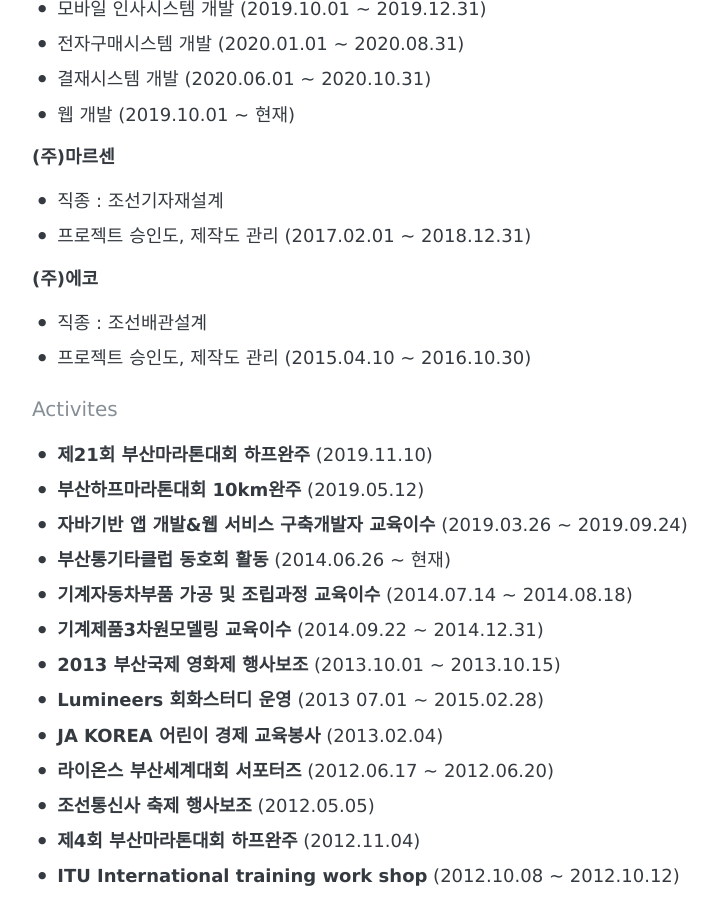
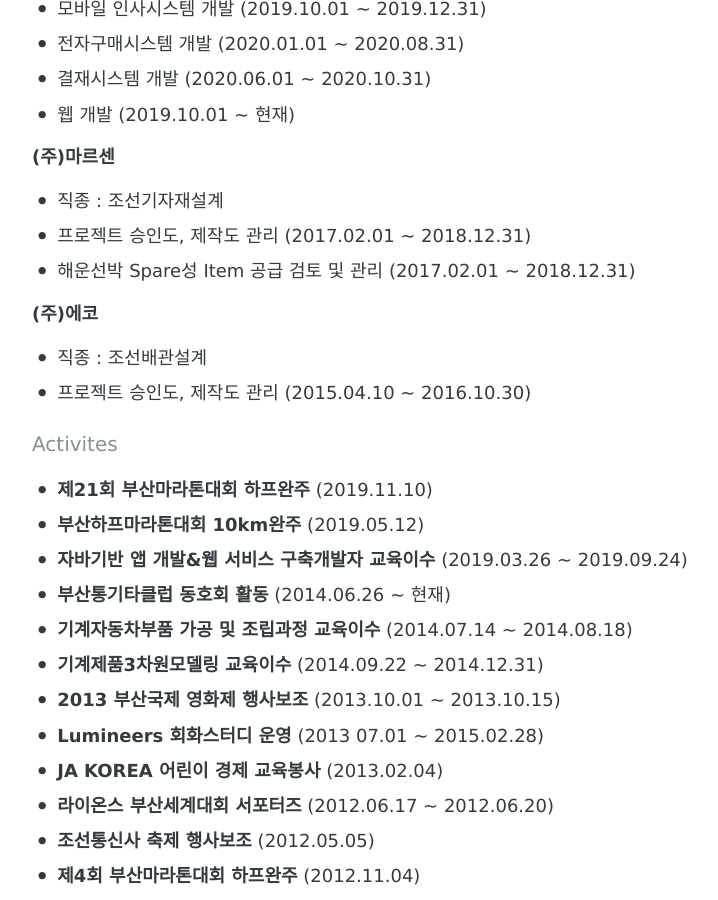
Before and after one commit to donmuk/donmuk.github.io, a Jekyll site: the page built from about.md, in a window 1280 px wide and 900 px high, scrolled down 603 px. Shown: the whole window, without its empty margins (248-966 px from the left). Built offline with Jekyll 4.4.1, drawn with Linux system fonts in a browser that asks for light colours.

Commit message:
Update about.md

```diff
--- a/about.md
+++ b/about.md
@@ -32,6 +32,7 @@
 **(주)마르센**
 - 직종 : 조선기자재설계
 - 프로젝트 승인도, 제작도 관리 (2017.02.01 ~ 2018.12.31)
+- 해운선박 Spare성 Item 공급 검토 및 관리 (2017.02.01 ~ 2018.12.31)
 
 **(주)에코**
 - 직종 : 조선배관설계
```
